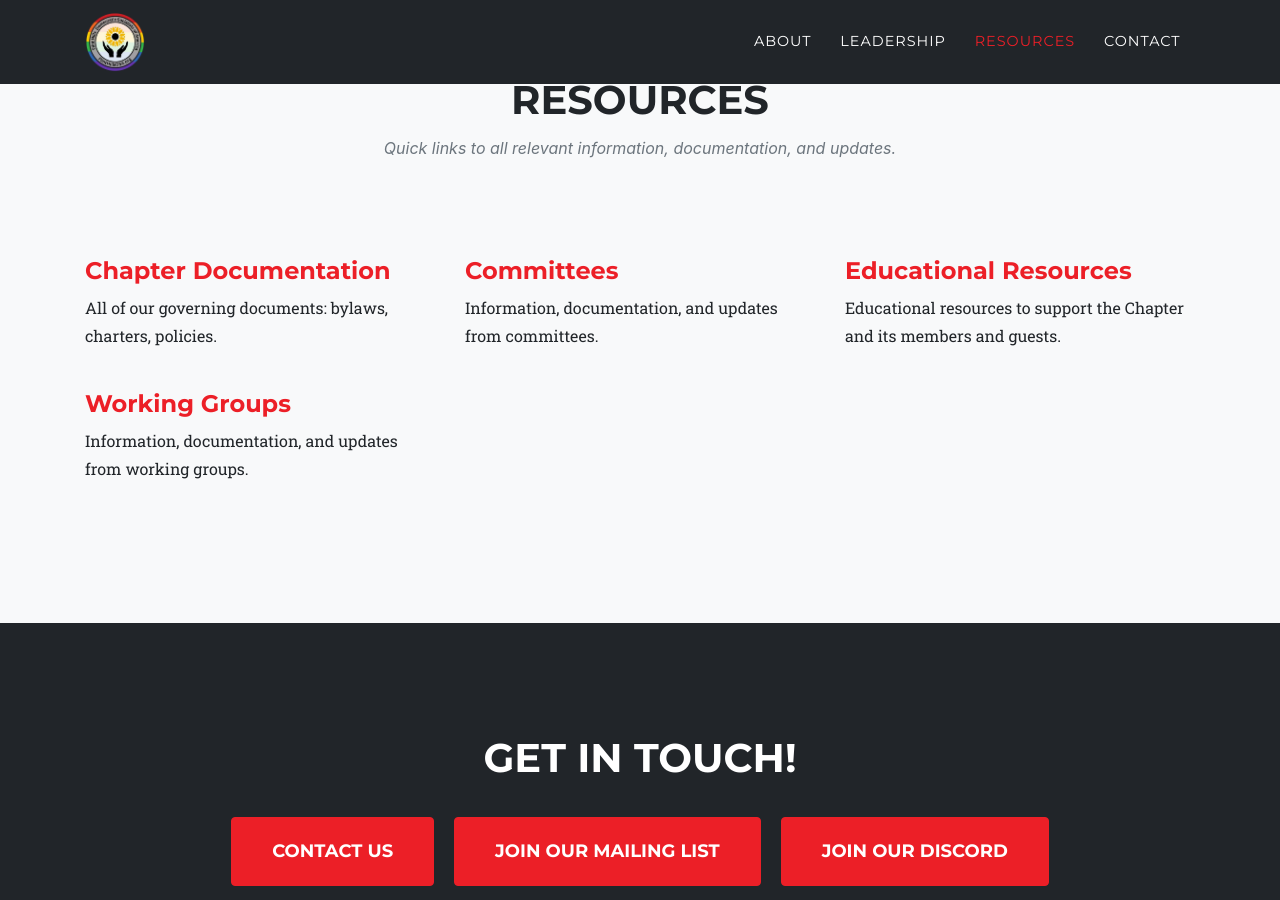
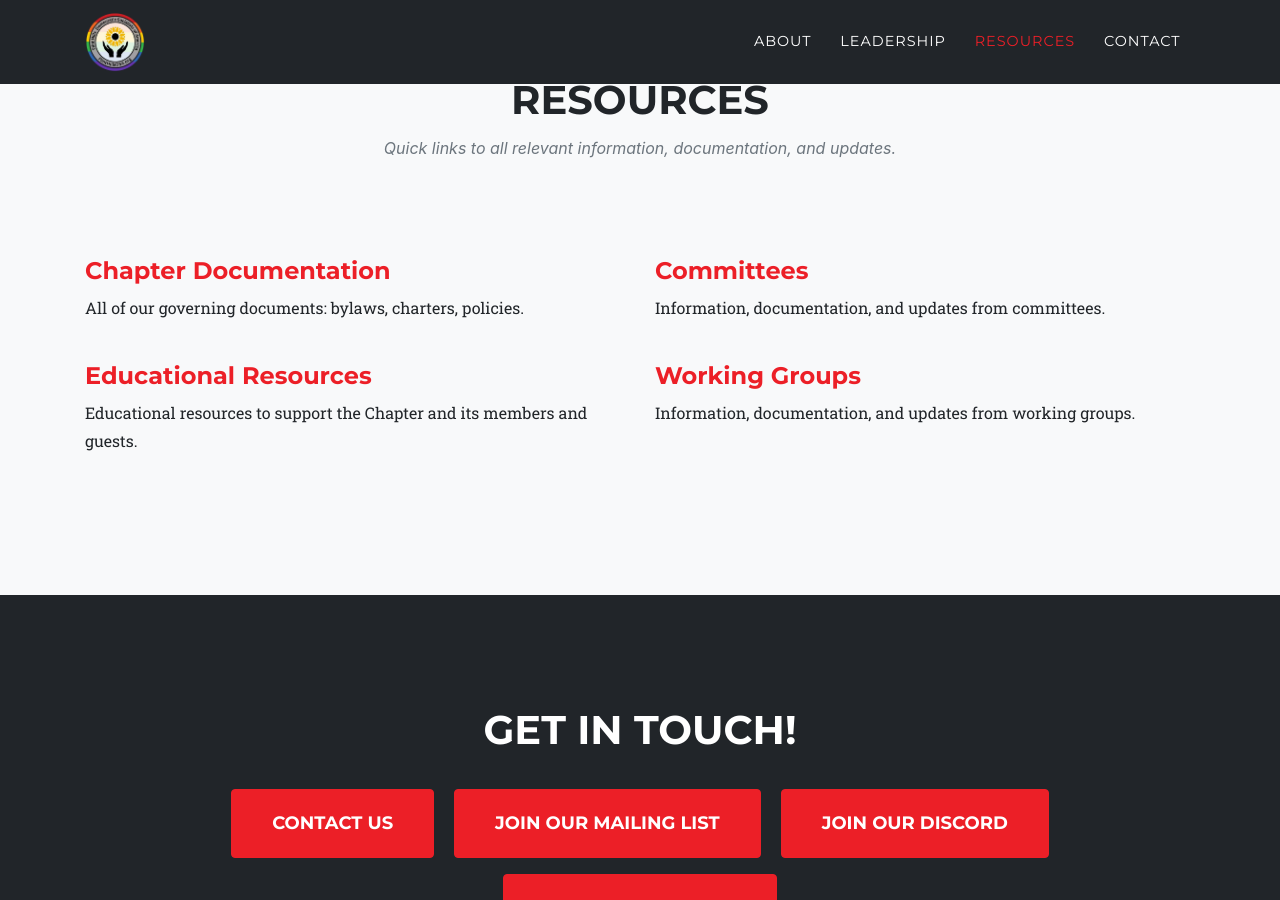
Before and after one commit to flinthillsdsa/website, a Jekyll site: the page built from index.md, in a window 1280 px wide and 900 px high, scrolled down 2967 px. Built offline with Jekyll 4.4.1, drawn with Linux system fonts in a browser that asks for light colours; some web fonts are replaced.

Commit message:
Update resources.html

```diff
--- a/_includes/resources.html
+++ b/_includes/resources.html
@@ -9,9 +9,9 @@
         </h3>
       </div>
     </div>
-    <div class="row">
+    <div class="row justify-content-center align-items-start">
       {% for res in site.resources %}
-        <div class="col-md-4 col-sm-6 mb-4">
+        <div class="col-sm-12 col-md-6 mb-4">
           <h4><a href="{{ res.url | relative_url }}">{{ res.title }}</a></h4>
           <p>
             {{ res.description
```
